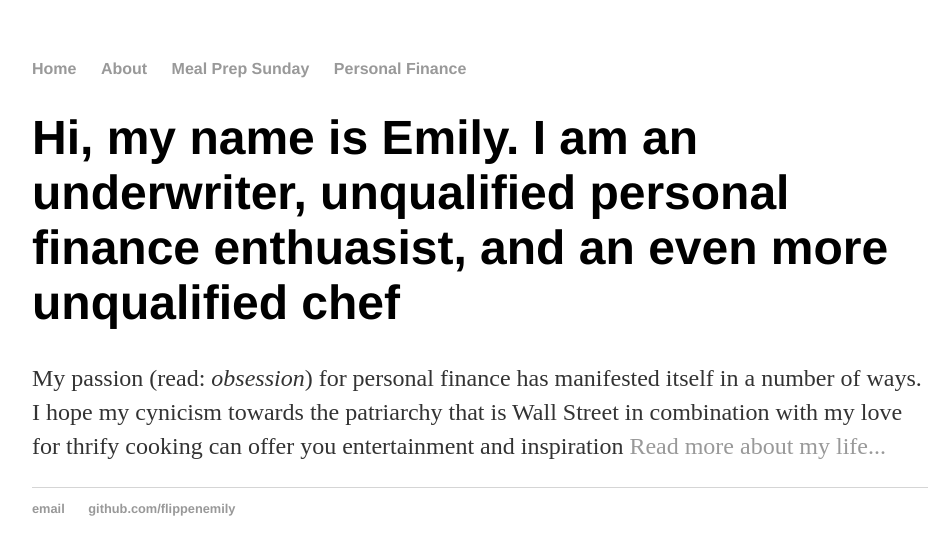
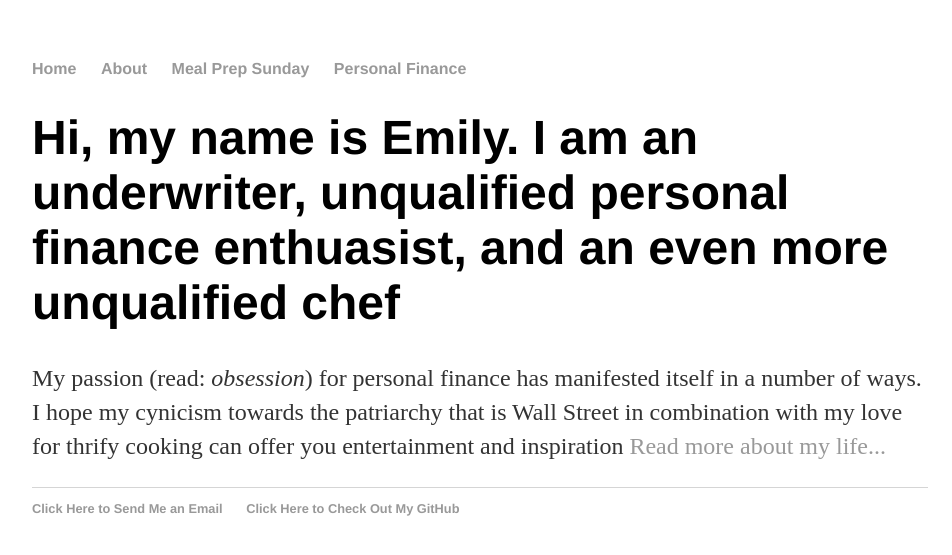
Before and after one commit to flippenemily/underwriteyourlife.github.io, a Jekyll site: the page built from index.html, in a window 1280 px wide. Shown: the top 555 px of the page, without its empty margins (160-1112 px from the left). Built offline with Jekyll 4.4.1, drawn with Linux system fonts in a browser that asks for light colours.

Commit message:
Update default.html

```diff
--- a/_layouts/default.html
+++ b/_layouts/default.html
@@ -30,8 +30,8 @@
 			</div><!-- /.container -->
 			<footer>
 	    		<ul>
-	        		<li><a href="mailto:flippenemily@gmail.com">email</a></li>
-	        		<li><a href="https://github.com/flippenemily">github.com/flippenemily</a></li>
+	        		<li><a href="mailto:flippenemily@gmail.com">Click Here to Send Me an Email</a></li>
+	        		<li><a href="https://github.com/underwriteyourlife">Click Here to Check Out My GitHub</a></li>
 				</ul>
 			</footer>
 		</body>
```
